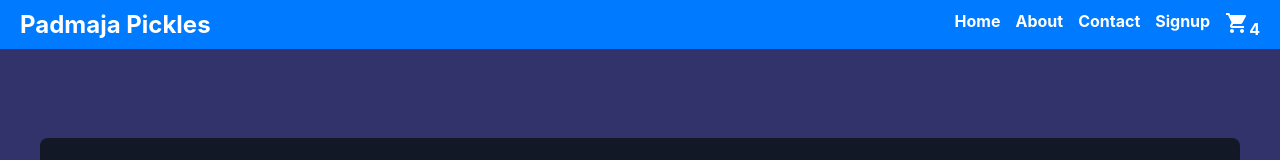
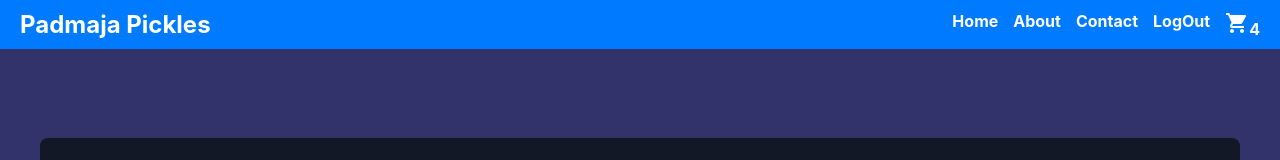
Before and after one commit to Harish-Pulapa-7036/Pickle_delivery, a React (Create React App) app: page / in a window 1280 px wide. Shown: the top 160 px of the page. Built offline with nearby package versions, Linux system fonts and the light colour scheme; sample sign-in values are in the browser's storage.

Commit message:
added LogOut

```diff
--- a/src/components/Header.jsx
+++ b/src/components/Header.jsx
@@ -6,7 +6,7 @@ import ShoppingCartIcon from '@mui/icons-material/ShoppingCart';
 const Header = () => {
     const [menuOpen, setMenuOpen] = useState(false);
     const menuRef = useRef();
-
+    const token =sessionStorage.getItem("token")
     // Close menu if user clicks outside of the menu
     useEffect(() => {
         const handleClickOutside = (event) => {
@@ -35,7 +35,10 @@ const Header = () => {
                     <li><Link to="/" onClick={() => setMenuOpen(false)}>Home</Link></li>
                     <li><Link to="/about" onClick={() => setMenuOpen(false)}>About</Link></li>
                     <li><Link to="/contact" onClick={() => setMenuOpen(false)}>Contact</Link></li>
-                    <li><Link to="/signup" onClick={() => setMenuOpen(false)}>Signup</Link></li>
+                 {   token ?
+                 <li><Link to="/login" onClick={() => {setMenuOpen(false);sessionStorage.removeItem('token')}}>LogOut</Link></li>
+                  :
+                  <li><Link to="/signup" onClick={() => setMenuOpen(false)}>Signup</Link></li>}
 
                     <li>  <Link to="/cart" className="cart-icon" onClick={() => setMenuOpen(false)}>
                     <ShoppingCartIcon />
```
